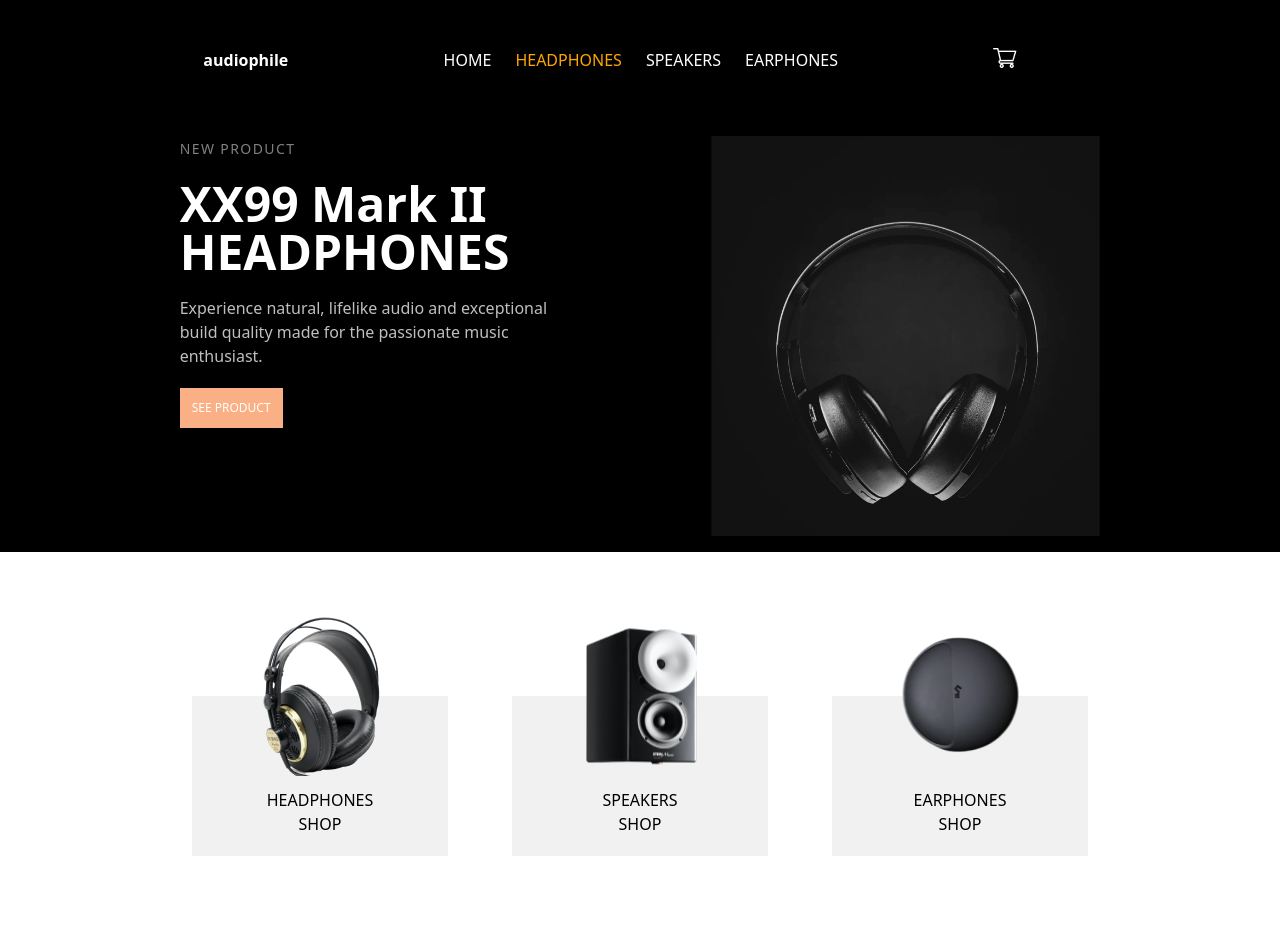
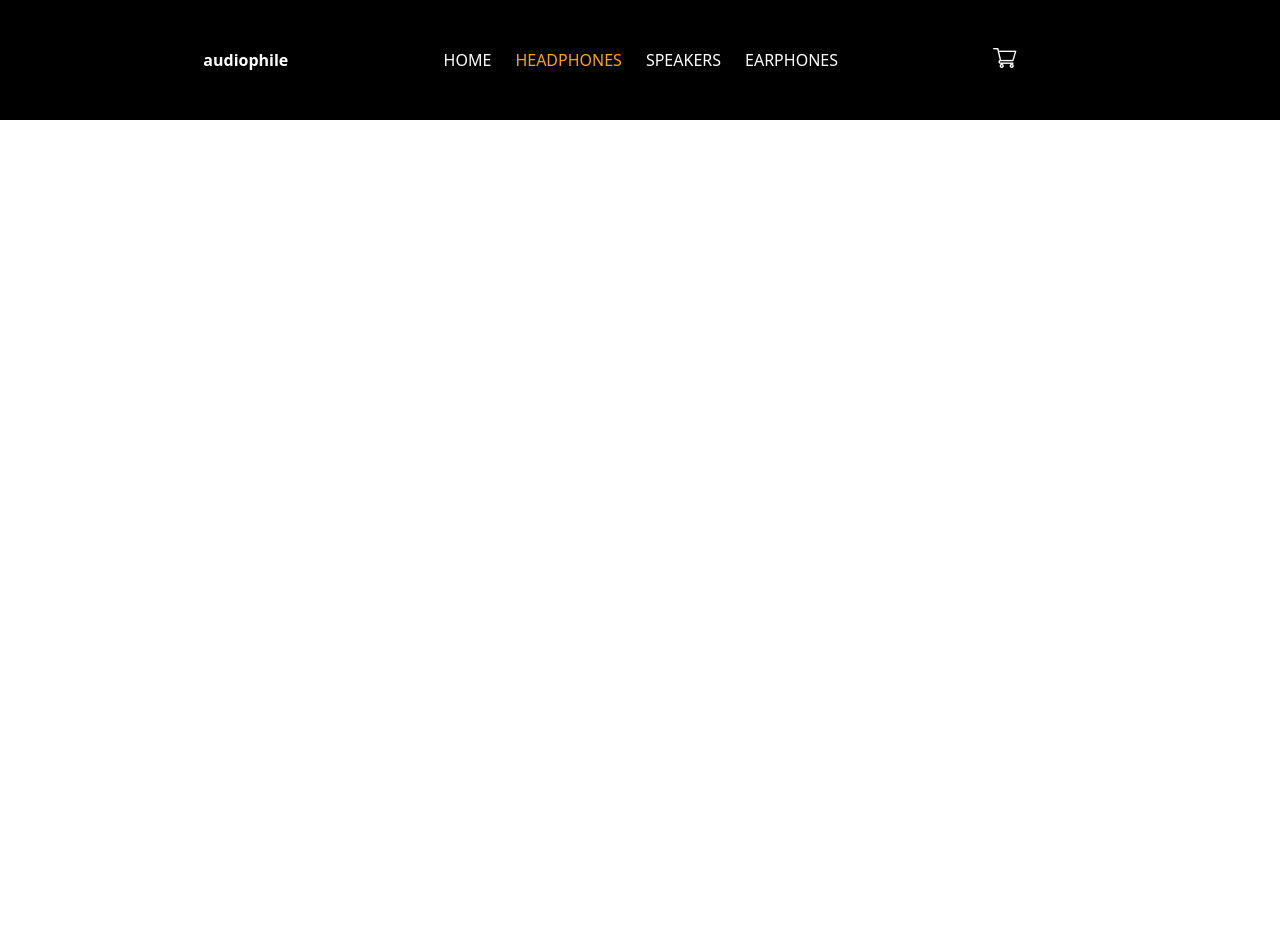
Before and after one commit to tiwavaldese/audiophile-ecommerce-site, a React (Vite) app: page /speakers in a window 1280 px wide. Shown: the top 952 px of the page. After the commit the page ends 800 px from the top, so only its background shows below. Built offline with nearby package versions, Linux system fonts and the light colour scheme.

Commit message:
adding routing for easy navigation with addition of some components

```diff
--- a/src/App.jsx
+++ b/src/App.jsx
@@ -1,11 +1,22 @@
 import React from 'react'
 import Home from './components/Home'
+import { BrowserRouter as Router, Route, Routes } from 'react-router-dom'
+import Headphones from './components/Headphones';
+import Speaker from './components/Speaker';
+import Earphones from './components/Earphones';
 
 const App = () => {
   return (
+    <Router>
     <div>
-      <Home/>
+      <Routes>
+      <Route path='/' element={<Home/>} />
+      <Route path='/headphones' element={<Headphones/>} />
+      <Route path='/speakers' element={<Speaker/>} />
+      <Route path='/earphones' element={<Earphones/>} />
+      </Routes>
     </div>
+    </Router>
   )
 }
 
--- /dev/null
+++ b/src/components/Earphones.jsx
@@ -0,0 +1,12 @@
+import React from 'react'
+import NavBar from './NavBar'
+
+const Earphones = () => {
+  return (
+    <div>
+      <NavBar/>
+    </div>
+  )
+}
+
+export default Earphones
--- a/src/components/Footer.jsx
+++ b/src/components/Footer.jsx
@@ -1,5 +1,6 @@
 import React from 'react'
-import { FaFacebookF, FaTwitter, FaInstagram, FaFacebook } from 'react-icons/fa';
+import { FaFacebookF, FaTwitter, FaInstagram} from 'react-icons/fa';
+import { Link } from 'react-router-dom';
 
 const Footer = () => {
   return (
@@ -13,10 +14,10 @@ const Footer = () => {
         </div>
         <div>
             <ul className='flex gap-6 ml-12'>
-                <li>HOME</li>
-                <li className='text-[orange]'>HEADPHONES</li>
-                <li>SPEAKERS</li>
-                <li>EARPHONES</li>
+            <li><Link to='/'>HOME</Link></li>
+                <li className='text-[orange]'><Link to='/headphones'>HEADPHONES</Link></li>
+                <li><Link to='/speakers'>SPEAKERS</Link></li>
+                <li><Link to='/earphones'>EARPHONES</Link></li>
             </ul>
             <div className='flex gap-3 justify-end mt-24'>
                 <span className='bg-[orange] text-black p-1' ><FaFacebookF/></span>
--- /dev/null
+++ b/src/components/Headphones.jsx
@@ -0,0 +1,12 @@
+import React from 'react'
+import NavBar from './NavBar'
+
+const Headphones = () => {
+  return (
+    <div>
+      <NavBar/>
+    </div>
+  )
+}
+
+export default Headphones
--- a/src/components/NavBar.jsx
+++ b/src/components/NavBar.jsx
@@ -1,5 +1,6 @@
 import React from 'react'
 import shape from '../assets/Shape.png'
+import { Link } from 'react-router-dom'
 
 const NavBar = () => {
   return (
@@ -8,10 +9,10 @@ const NavBar = () => {
         <div className='ml-12 font-bold'>audiophile</div>
         <div>
             <ul className='flex gap-6 ml-12'>
-                <li>HOME</li>
-                <li className='text-[orange]'>HEADPHONES</li>
-                <li>SPEAKERS</li>
-                <li>EARPHONES</li>
+                <li><Link to='/'>HOME</Link></li>
+                <li className='text-[orange]'><Link to='/headphones'>HEADPHONES</Link></li>
+                <li><Link to='/speakers'>SPEAKERS</Link></li>
+                <li><Link to='/earphones'>EARPHONES</Link></li>
             </ul>
         </div>
         <div className='ml-12'>
--- /dev/null
+++ b/src/components/Speaker.jsx
@@ -0,0 +1,12 @@
+import React from 'react'
+import NavBar from './NavBar'
+
+const Speaker = () => {
+  return (
+    <div>
+      <NavBar/>
+    </div>
+  )
+}
+
+export default Speaker
```
